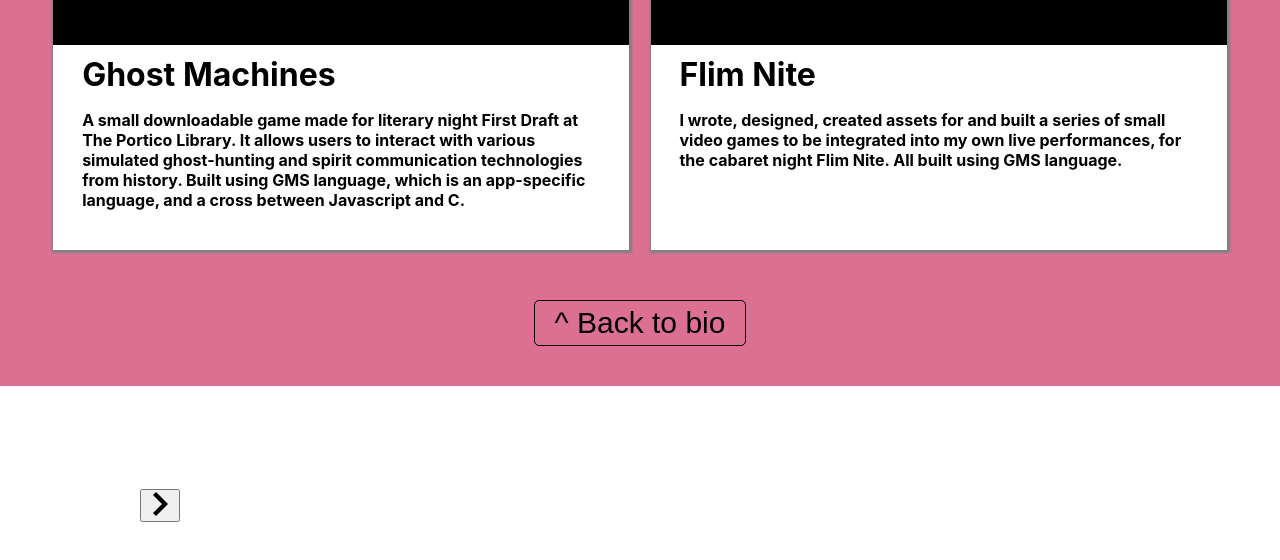
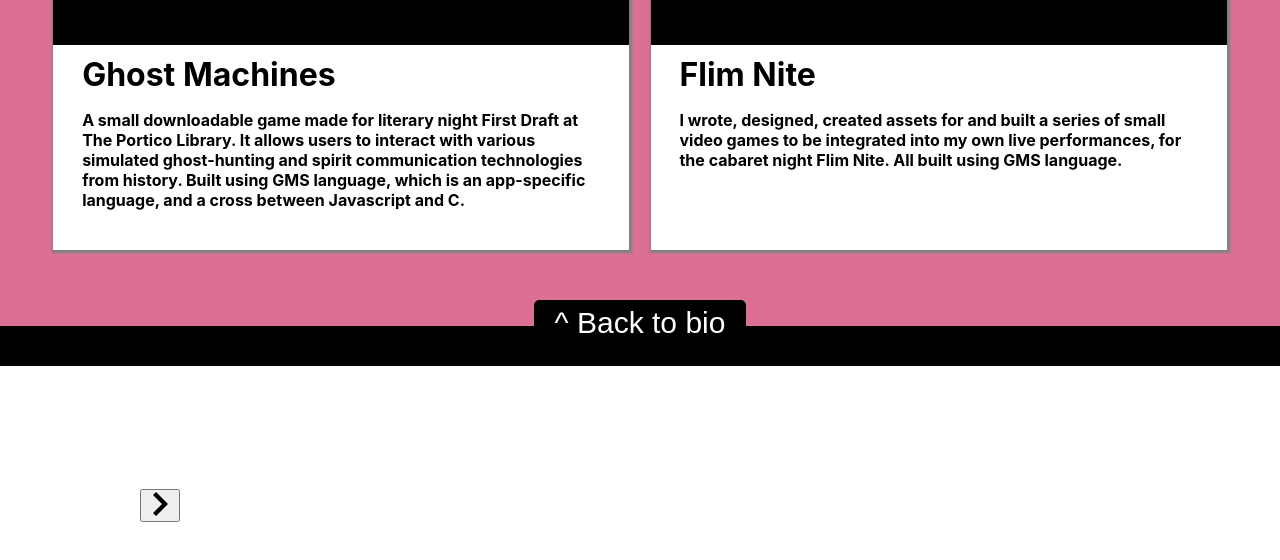
Before and after one commit to joecooper1/pf, a React (Create React App) app: page / in a window 1280 px wide. Shown: the part 2137-2697 px from the top of the page. Built offline with nearby package versions, Linux system fonts and the light colour scheme.

Commit message:
add footer

```diff
--- a/src/components/ProjectBox.js
+++ b/src/components/ProjectBox.js
@@ -1,6 +1,12 @@
 import React from "react";
 
-import { Box, PortfolioTitle, Portfolio, BackToTopButton } from "../styles/Projects";
+import {
+  Box,
+  PortfolioTitle,
+  Portfolio,
+  BackToTopButton,
+  Footer,
+} from "../styles/Projects";
 import Project from "./Project";
 
 import { projectData } from "../data/projectData";
@@ -14,7 +20,10 @@ export default function ProjectBox(props) {
           return <Project dimensions={props} data={data} key={data.name} />;
         })}
       </Box>
-      <BackToTopButton onClick={props.scrollToBio} >^{"\n"}Back to bio</BackToTopButton>
+      <BackToTopButton onClick={props.scrollToBio}>
+        ^{"\n"}Back to bio
+      </BackToTopButton>
+      <Footer></Footer>
     </Portfolio>
   );
 }
--- a/src/styles/Projects.js
+++ b/src/styles/Projects.js
@@ -132,13 +132,23 @@ export const Text = styled.p`
 `;
 
 export const BackToTopButton = styled.button`
-  background-color: rgba(0, 0, 0, 0);
+  color: white;
+  background-color: rgba(0, 0, 0, 1);
   border: 1px solid black;
   border-radius: 5px;
   margin-top: 0;
-  margin-bottom: 40px;
   font-size: 30px;
   padding: 5px 20px 5px 20px;
+  z-index: 1;
+`;
+
+export const Footer = styled.footer`
+  background-color: black;
+  width: 100%;
+  height: 40px;
+  z-index: 0;
+  position: relative;
+  margin-top: -20px;
 `;
 
 export function GithubLink() {
```
